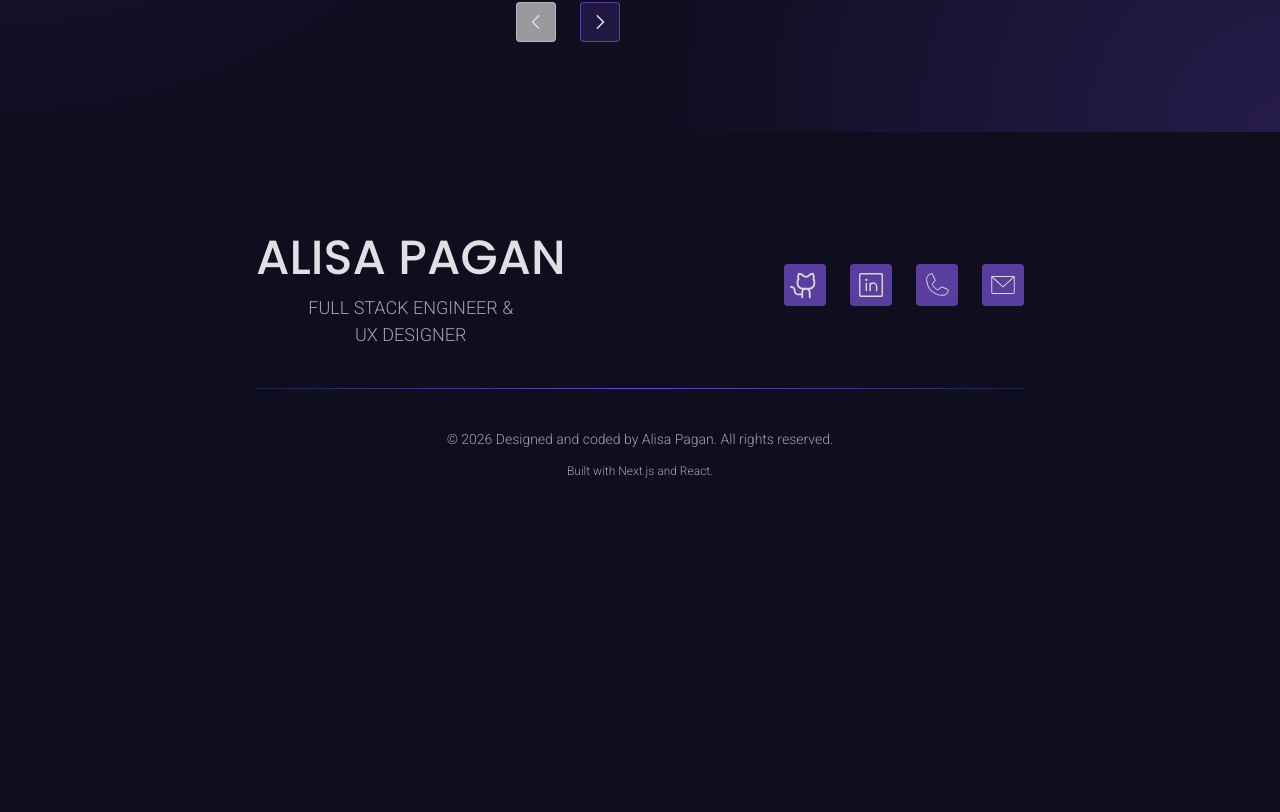
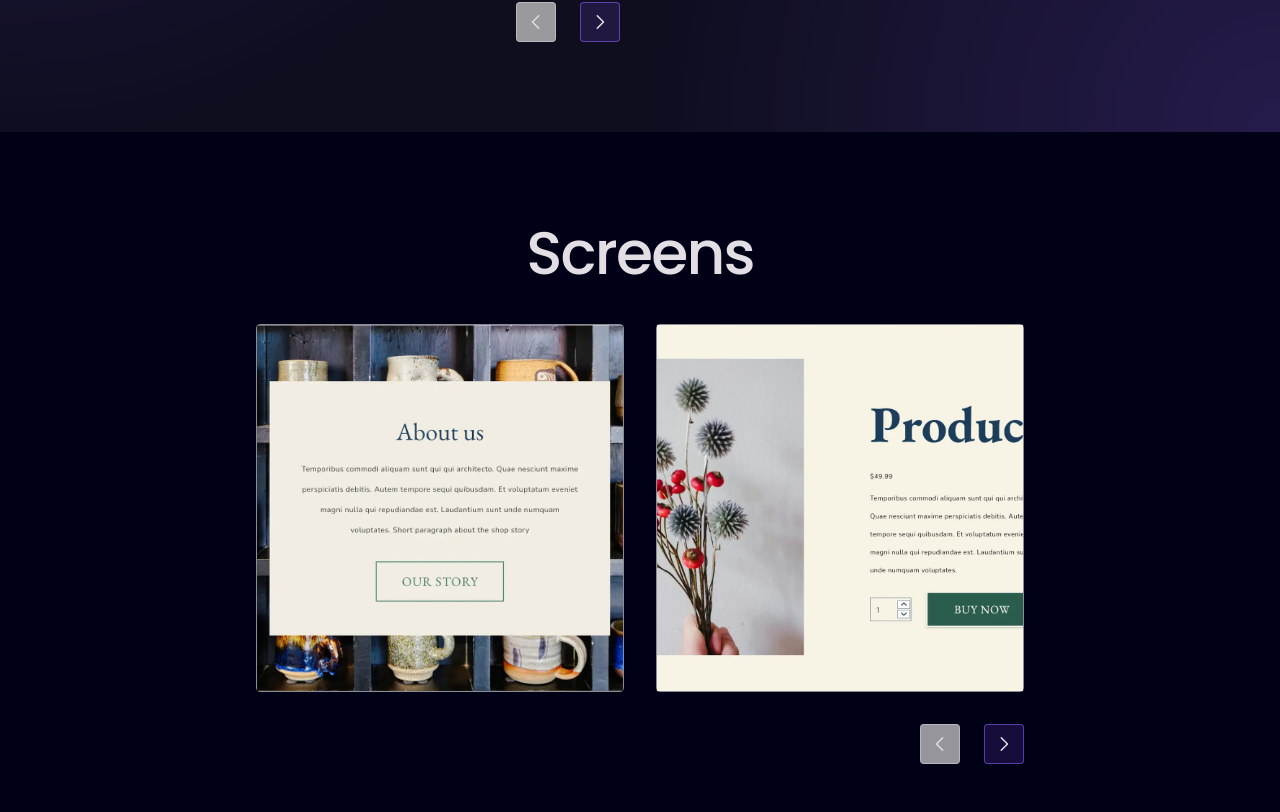
Before and after one commit to AlisaPagan/portfolio, a Next.js app: page /projects/artisan-shop in a window 1280 px wide. Shown: the part 1868-2680 px from the top of the page. Before the commit the page ends 2438 px from the top, so only its background shows below. Built offline with nearby package versions, Linux system fonts and the light colour scheme.

Commit message:
FEAT: add gallery section

```diff
--- a/app/projects/[slug]/page.tsx
+++ b/app/projects/[slug]/page.tsx
@@ -7,6 +7,7 @@ import Intro from "@/components/ProjectPage/Intro/Intro";
 import DevProcess from "@/components/ProjectPage/DevProcess/DevProcess";
 import UxProcess from "@/components/ProjectPage/UxProcess/UxProcess";
 import DevFocus from "@/components/ProjectPage/DevFocus/DevFocus";
+import Gallery from "@/components/ProjectPage/Gallery/Gallery";
 type Props = {
   params: Promise<{ slug: string }>;
 };
@@ -33,6 +34,8 @@ async function Project({ params }: Props) {
       {isUx && <UxProcess project={project} />}
 
       {isDev && !isGoRaiding && <DevFocus project={project} />}
+
+      {!isGoRaiding && <Gallery project={project} />}
     </main>
   );
 }
--- /dev/null
+++ b/components/ProjectPage/Gallery/Gallery.module.css
@@ -0,0 +1,63 @@
+.gallerySection {
+  position: relative;
+  overflow: hidden;
+}
+
+.uxWrapper {
+  background-color: var(--background-secondary);
+}
+.glow {
+  position: absolute;
+  inset: 0;
+  pointer-events: none;
+  z-index: 0;
+  background-image: radial-gradient(
+    circle at center,
+    var(--accent) 0%,
+    transparent 45%
+  );
+
+  background-size: 100%;
+  opacity: 0.25;
+}
+
+.sectionWrapper {
+  display: flex;
+  flex-direction: column;
+  gap: 40px;
+  padding-top: 60px;
+  padding-bottom: 60px;
+  justify-content: center;
+  align-items: center;
+  width: 100%;
+}
+
+.title {
+  text-align: center;
+}
+
+.imgSwiper {
+  width: 100%;
+  height: 100%;
+  min-width: 0;
+}
+
+.imgContainer {
+  border: 1px solid var(--border);
+  border-radius: 4px;
+  aspect-ratio: 1/1;
+}
+
+@media only screen and (min-width: 768px) {
+  .sectionWrapper {
+    padding-top: 90px;
+    padding-bottom: 90px;
+  }
+}
+
+@media only screen and (min-width: 1440px) {
+  .sectionWrapper {
+    padding-top: 120px;
+    padding-bottom: 120px;
+  }
+}
--- /dev/null
+++ b/components/ProjectPage/Gallery/Gallery.tsx
@@ -0,0 +1,38 @@
+import styles from "./Gallery.module.css";
+import { Project } from "@/components/Home/Projects/project";
+import ImageSlider from "@/components/UI/ImageSlider/ImageSlider";
+
+type GalleryProps = {
+  project: Project;
+};
+
+function Gallery({ project }: GalleryProps) {
+  const isUx = project.categories.includes("ux");
+  const isGoRaiding = project.id === "go-raiding";
+
+  return (
+    <section
+      className={`${isUx ? styles.uxWrapper : ""}
+    ${styles.gallerySection} section`}
+    >
+      {!isUx && <div className={styles.glow}></div>}
+      <div className={`${styles.sectionWrapper} container`}>
+        {isUx && !isGoRaiding && <h2 className={styles.title}>Screens</h2>}
+
+        {project.gallery && (
+          <ImageSlider
+            images={project.gallery}
+            navId={`${project.id}-gallery`}
+            className={styles.imgSwiper}
+            slideClassName={styles.imgContainer}
+            slidesPerView={1}
+            slidesPerViewTablet={2}
+            slidesPerViewDesktop={2}
+          />
+        )}
+      </div>
+    </section>
+  );
+}
+
+export default Gallery;
```
